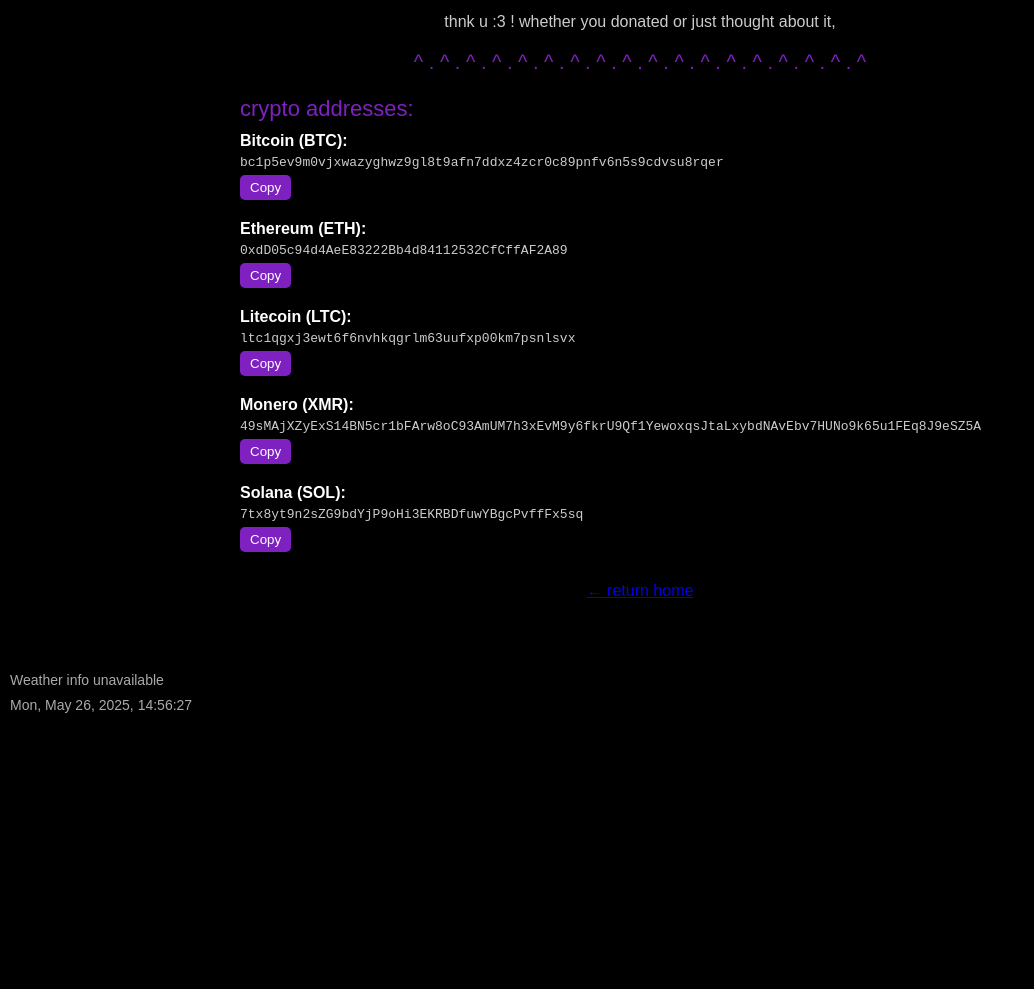
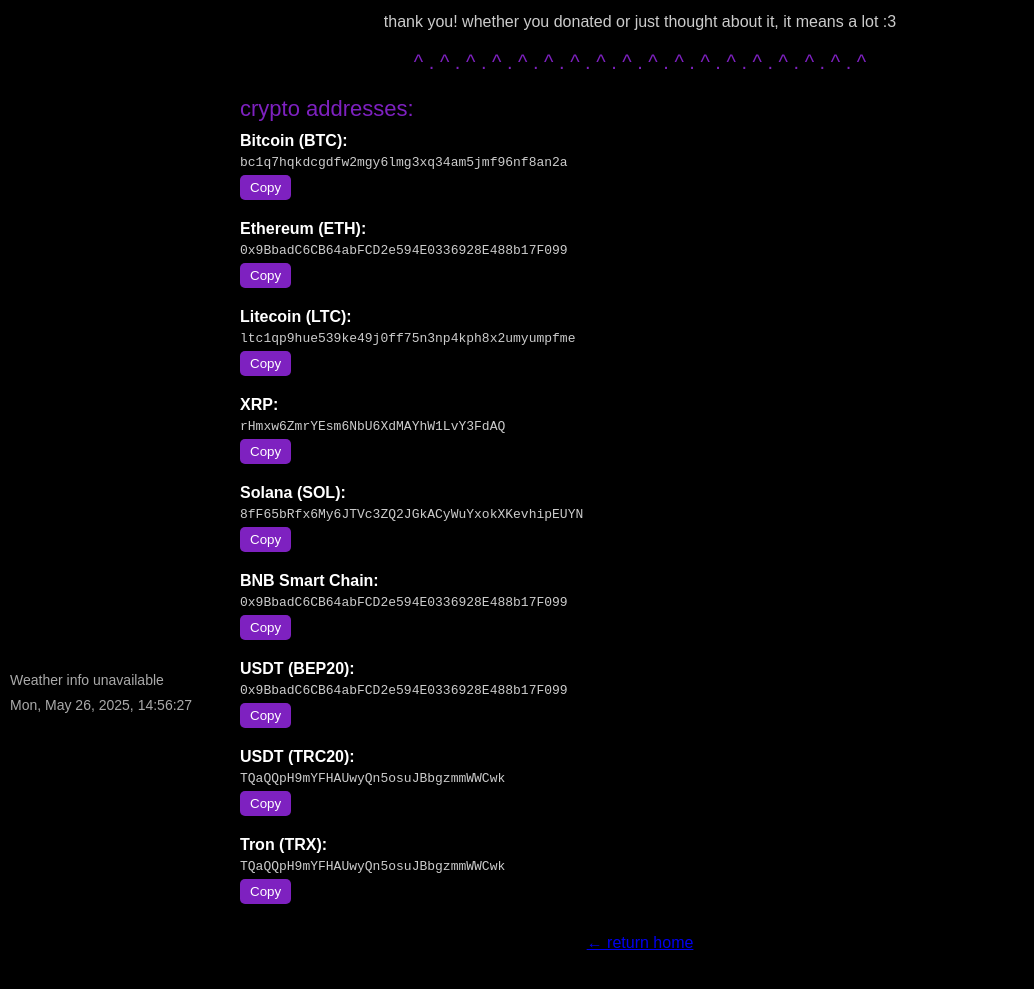
Before and after one commit to kenotheos/kenotheos, a plain HTML site: page donation.html in a window 1280 px wide. Shown: the part 77-1066 px from the top of the page, without its empty margins (0-1034 px from the left). Before the commit the page ends 800 px from the top, so only its background shows below. Drawn offline with Linux system fonts and the light colour scheme; no server answers; a web font is replaced by a local one.

Commit message:
Update donation.html

```diff
--- a/donation.html
+++ b/donation.html
@@ -3,7 +3,7 @@
 <head>
   <meta charset="UTF-8" />
   <meta name="viewport" content="width=device-width, initial-scale=1.0"/>
-  <title>thnk u :3</title>
+  <title>thank u :3</title>
   <link rel="icon" href="icons/favicon.gif" type="image/gif" />
   <link href="https://fonts.cdnfonts.com/css/perfect-dos-vga-437" rel="stylesheet" />
   <style>
@@ -58,7 +58,7 @@
     .crypto-address {
       font-family: monospace;
       flex-grow: 1;
-      word-break: break-all;
+      word-break: break-word;
       margin-right: 10px;
       color: #cccccc;
     }
@@ -96,52 +96,91 @@
 <body>
   <div class="container">
     <div class="name-text">thank u :3</div>
-    <p>thnk u :3 ! whether you donated or just thought about it,
+    <p>thank you! whether you donated or just thought about it, it means a lot :3</p>
     <p class="divider">^ . ^ . ^ . ^ . ^ . ^ . ^ . ^ . ^ . ^ . ^ . ^ . ^ . ^ . ^ . ^ . ^ . ^</p>
     <div class="crypto-donation">
       <p class="section-title">crypto addresses:</p>
+
       <div class="crypto-block">
         <div class="crypto-label">Bitcoin (BTC):</div>
         <div class="address-row">
-          <div class="crypto-address" id="btc">bc1p5ev9m0vjxwazyghwz9gl8t9afn7ddxz4zcr0c89pnfv6n5s9cdvsu8rqer</div>
+          <div class="crypto-address" id="btc">bc1q7hqkdcgdfw2mgy6lmg3xq34am5jmf96nf8an2a</div>
         </div>
         <button class="copy-button" onclick="copyToClipboard('btc')">Copy</button>
       </div>
+
       <div class="crypto-block">
         <div class="crypto-label">Ethereum (ETH):</div>
         <div class="address-row">
-          <div class="crypto-address" id="eth">0xdD05c94d4AeE83222Bb4d84112532CfCffAF2A89</div>
+          <div class="crypto-address" id="eth">0x9BbadC6CB64abFCD2e594E0336928E488b17F099</div>
         </div>
         <button class="copy-button" onclick="copyToClipboard('eth')">Copy</button>
       </div>
+
       <div class="crypto-block">
         <div class="crypto-label">Litecoin (LTC):</div>
         <div class="address-row">
-          <div class="crypto-address" id="ltc">ltc1qgxj3ewt6f6nvhkqgrlm63uufxp00km7psnlsvx</div>
+          <div class="crypto-address" id="ltc">ltc1qp9hue539ke49j0ff75n3np4kph8x2umyumpfme</div>
         </div>
         <button class="copy-button" onclick="copyToClipboard('ltc')">Copy</button>
       </div>
+
       <div class="crypto-block">
-        <div class="crypto-label">Monero (XMR):</div>
+        <div class="crypto-label">XRP:</div>
         <div class="address-row">
-          <div class="crypto-address" id="xmr">49sMAjXZyExS14BN5cr1bFArw8oC93AmUM7h3xEvM9y6fkrU9Qf1YewoxqsJtaLxybdNAvEbv7HUNo9k65u1FEq8J9eSZ5A</div>
+          <div class="crypto-address" id="xrp">rHmxw6ZmrYEsm6NbU6XdMAYhW1LvY3FdAQ</div>
         </div>
-        <button class="copy-button" onclick="copyToClipboard('xmr')">Copy</button>
+        <button class="copy-button" onclick="copyToClipboard('xrp')">Copy</button>
       </div>
+
       <div class="crypto-block">
         <div class="crypto-label">Solana (SOL):</div>
         <div class="address-row">
-          <div class="crypto-address" id="sol">7tx8yt9n2sZG9bdYjP9oHi3EKRBDfuwYBgcPvffFx5sq</div>
+          <div class="crypto-address" id="sol">8fF65bRfx6My6JTVc3ZQ2JGkACyWuYxokXKevhipEUYN</div>
         </div>
         <button class="copy-button" onclick="copyToClipboard('sol')">Copy</button>
       </div>
+
+      <div class="crypto-block">
+        <div class="crypto-label">BNB Smart Chain:</div>
+        <div class="address-row">
+          <div class="crypto-address" id="bnb">0x9BbadC6CB64abFCD2e594E0336928E488b17F099</div>
+        </div>
+        <button class="copy-button" onclick="copyToClipboard('bnb')">Copy</button>
+      </div>
+
+      <div class="crypto-block">
+        <div class="crypto-label">USDT (BEP20):</div>
+        <div class="address-row">
+          <div class="crypto-address" id="usdt-bep">0x9BbadC6CB64abFCD2e594E0336928E488b17F099</div>
+        </div>
+        <button class="copy-button" onclick="copyToClipboard('usdt-bep')">Copy</button>
+      </div>
+
+      <div class="crypto-block">
+        <div class="crypto-label">USDT (TRC20):</div>
+        <div class="address-row">
+          <div class="crypto-address" id="usdt-trc">TQaQQpH9mYFHAUwyQn5osuJBbgzmmWWCwk</div>
+        </div>
+        <button class="copy-button" onclick="copyToClipboard('usdt-trc')">Copy</button>
+      </div>
+
+      <div class="crypto-block">
+        <div class="crypto-label">Tron (TRX):</div>
+        <div class="address-row">
+          <div class="crypto-address" id="trx">TQaQQpH9mYFHAUwyQn5osuJBbgzmmWWCwk</div>
+        </div>
+        <button class="copy-button" onclick="copyToClipboard('trx')">Copy</button>
+      </div>
     </div>
     <div class="back-link">
-      <a href="index.html">← return home</a>
+      <a href="index.html">&larr; return home</a>
     </div>
   </div>
+
   <div id="weather"></div>
   <div id="datetime"></div>
+
   <script>
     function copyToClipboard(id) {
       const text = document.getElementById(id).textContent;
@@ -151,6 +190,7 @@
         console.error('Clipboard copy failed:', err);
       });
     }
+
     function updateDateTime() {
       const now = new Date();
       const formatted = now.toLocaleString('en-US', {
@@ -165,6 +205,7 @@
       });
       document.getElementById('datetime').textContent = formatted;
     }
+
     async function fetchWeather() {
       try {
         const loc = await fetch('https://ipapi.co/json/').then(r => r.json());
@@ -178,6 +219,7 @@
         document.getElementById('weather').textContent = "Weather info unavailable";
       }
     }
+
     setInterval(updateDateTime, 1000);
     updateDateTime();
     fetchWeather();
```
